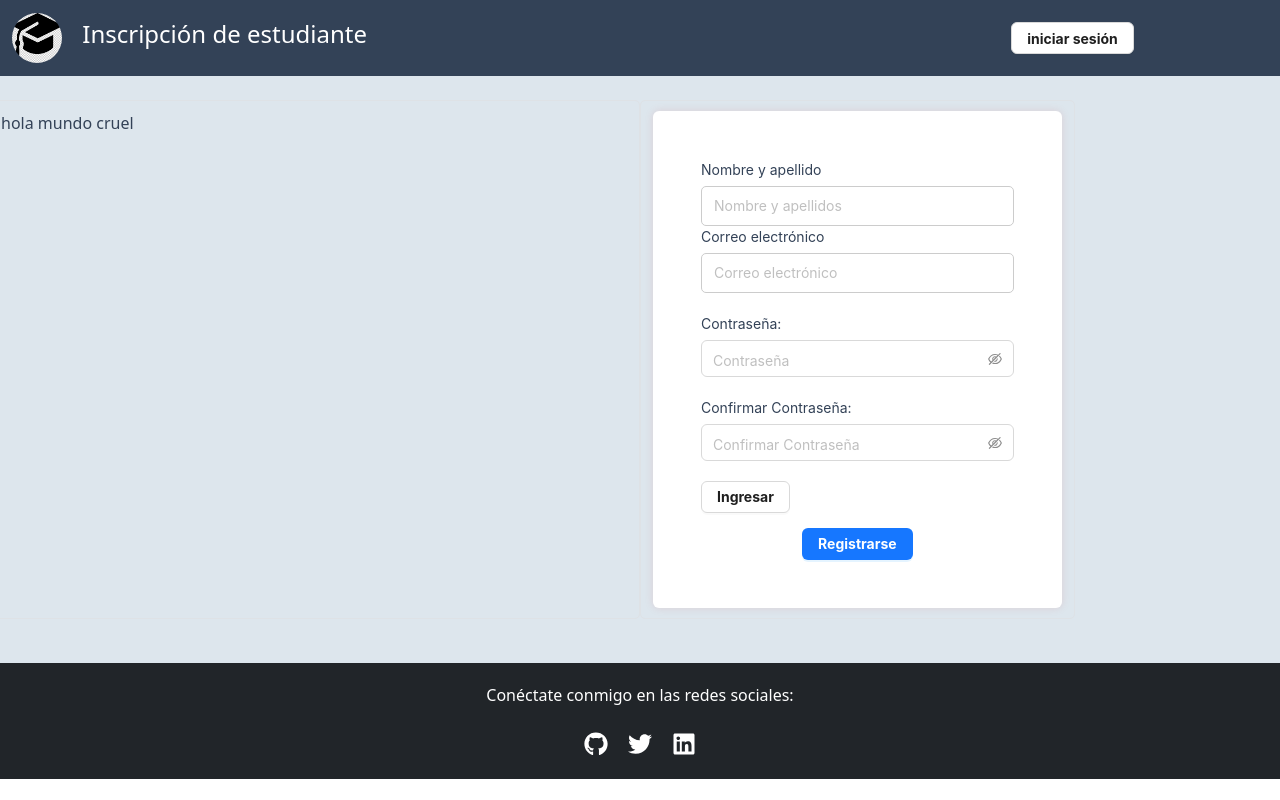
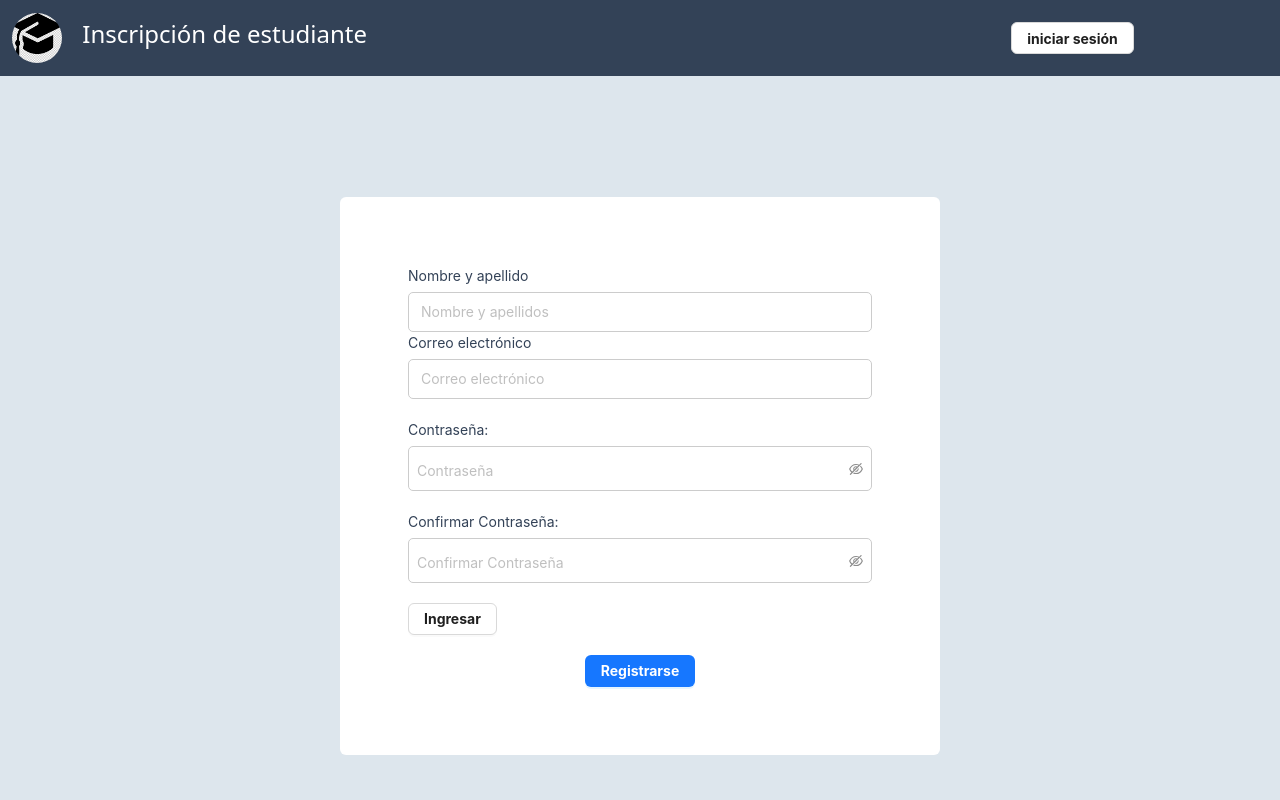
Before and after one commit to torco34/react-hook-form, a React (Vite) app: page /login in a window 1280 px wide. Both pictures are taken after a click on the button "Registrarse". Shown: the top 800 px of the page. Built offline with nearby package versions, Linux system fonts and the light colour scheme.

Commit message:
css for registro losto

```diff
--- a/src/assets/css/app.css
+++ b/src/assets/css/app.css
@@ -1,18 +1,20 @@
 :root {
-  --negro: #212a3e;
+  --gris2: #ccc;
   --blue: #334257;
   --gris: #666;
   --blanco: #f1f6f9;
   --blanco2: #fff;
   --lightBlue: #dde6ed;
+  --red: #e74c3c;
 }
 .app {
   background-color: var(--lightBlue);
+
   background-size: cover;
   background-position: center;
   background-repeat: no-repeat;
   color: var(--blue);
-
+  /* color: var(--gris2); */
   box-sizing: border-box;
   scroll-behavior: smooth;
 }
--- a/src/assets/css/creadentialform.css
+++ b/src/assets/css/creadentialform.css
@@ -1,42 +1,33 @@
-.credential-form {
-  background-color: #eeeeee;
+.containerColumna {
+  display: flex;
+  justify-content: center;
+  align-items: center;
+  height: 100vh;
 }
-
-/* Estilos generales */
-body {
-  font-family: "Arial", sans-serif;
-  background-color: #f4f4f4;
-  margin: 0;
-  padding: 0;
-}
-
-.container {
-  max-width: 1200px;
-  margin: 0 auto;
-  padding: 20px;
-}
-
-/* Estilos para el formulario */
-.credential-form {
-  background-color: #ffffff;
-  border-radius: 10px;
-  box-shadow: 0 0 10px rgba(205, 14, 14, 0.1);
+.form-wrapper {
+  max-width: 600px; /* Ancho máximo del formulario */
+  width: 100%;
+  padding: 20px; /* Ajusta según tus necesidades */
+  box-sizing: border-box;
+  background-color: var(--blanco2);
 }
 
 .input-field {
-  margin-bottom: 15px;
+  margin-bottom: 20px;
+
+  /* border:#e74c3c solid; */
 }
 
 .input-field label {
   display: block;
   margin-bottom: 5px;
-  color: #334257;
+  color: var(--gris);
 }
 
-.input-field input {
+.input-fields {
   width: 100%;
   padding: 8px;
-  border: 1px solid #ccc;
+  border: 1px solid var(--gris2);
   border-radius: 5px;
 }
 
@@ -45,7 +36,7 @@ body {
 }
 
 .error-message {
-  color: #e74c3c;
+  color: var(--red);
   margin-top: 5px;
 }
 
@@ -54,33 +45,14 @@ body {
   text-align: center;
 }
 
-/* Estilos para las columnas */
-.border {
-  border: 1px solid #ddd;
-  padding: 10px;
+.input-field {
   margin-bottom: 20px;
-  /* background-color: #fff; */
-  border-radius: 5px;
 }
 
-/* Estilos para la respuesta "Registrarse" o "Iniciar Sesión" */
-.response-text {
-  text-align: center;
-  font-weight: bold;
-  margin-bottom: 15px;
-  color: #333;
+.error-message {
+  color: var(red);
 }
 
-/* Estilos para botones */
-.button-primary {
-  background-color: #3498db;
-  color: #fff;
-  border: none;
-  padding: 10px 20px;
-  border-radius: 5px;
-  cursor: pointer;
+.submit-button {
+  margin-top: 20px;
 }
-
-.button-primary:hover {
-  background-color: #2980b9;
-}
--- a/src/components/CredentialForm.jsx
+++ b/src/components/CredentialForm.jsx
@@ -22,14 +22,11 @@ export const CredentialForm = ({}) => {
   };
   return (
     <>
-      <br />
       <Row>
-        <Col xs={12} md={6} className="border">
-          hola mundo cruel
-        </Col>
-        <Col xs={12} md={4} className="border">
+        <Col xs={12} md={12} className="  containerColumna ">
+          <div className="form-wrapper rounded ">
             <Form
-            className="credential-form p-5   rounded"
+              className="credential-form p-5 rounded"
               onFinish={handleSubmit(onSubmit)}
             >
               <div className="input-field">
@@ -45,10 +42,13 @@ export const CredentialForm = ({}) => {
                       required: "Este campo es obligatorio",
                     }}
                     render={({ field, fieldState }) => (
-                    <div>
+                      <div >
                         <Input
                           {...field}
-                        placeholder={isRegistration ? " Nombre y apellidos" : "Usuario "}
+                          placeholder={
+                            isRegistration ? " Nombre y apellidos" : "Usuario "
+                          }
+                          className="input-fields"
                         />
                         {fieldState.invalid && (
                           <p className="error-message">
@@ -59,10 +59,7 @@ export const CredentialForm = ({}) => {
                     )}
                   />
                 )}
-              <label>
-
-                {isRegistration ? "Correo electrónico" : null}
-              </label>
+                <label>{isRegistration ? "Correo electrónico" : null}</label>
                 <Controller
                   name="usernameOrEmail"
                   control={control}
@@ -71,12 +68,13 @@ export const CredentialForm = ({}) => {
                     required: "Este campo es obligatorio",
                   }}
                   render={({ field, fieldState }) => (
-                  <div>
+                    <div className="input-field">
                       <Input
                         {...field}
                         placeholder={
                           isRegistration ? " Correo electrónico" : "Usuario "
                         }
+                        className="input-fields"
                       />
                       {fieldState.invalid && (
                         <p className="error-message">
@@ -102,8 +100,12 @@ export const CredentialForm = ({}) => {
                     },
                   }}
                   render={({ field, fieldState }) => (
-                  <div>
-                    <Input.Password {...field} placeholder="Contraseña" />
+                    <div className="input-field">
+                      <Input.Password
+                        {...field}
+                        placeholder="Contraseña"
+                        className="input-fields"
+                      />
                       {fieldState.invalid && (
                         <p className="error-message">
                           {fieldState.error?.message}
@@ -128,10 +130,11 @@ export const CredentialForm = ({}) => {
                         "Las contraseñas no coinciden",
                     }}
                     render={({ field, fieldState }) => (
-                    <div>
+                      <div className="input-field">
                         <Input.Password
                           {...field}
                           placeholder="Confirmar Contraseña"
+                          className="input-fields"
                         />
                         {fieldState.invalid && (
                           <p className="error-message">
@@ -152,6 +155,7 @@ export const CredentialForm = ({}) => {
                 </Button>
               </div>
             </Form>
+          </div>
         </Col>
       </Row>
       <br></br>
```
Lines whose indentation alone changed are shown as unchanged.
